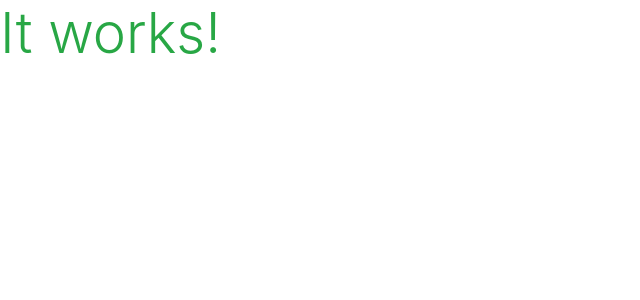
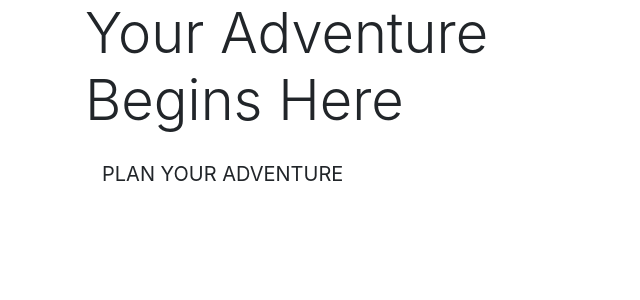
Before and after one commit to Code-Institute-Submissions/ConRdav-CI-PP5-BucketList_OctResub, a Django app: page / in a window 1280 px wide. Shown: the top 300 px of the page, without its empty margins (0-640 px from the left). Run offline with Django 3.2, Linux system fonts and the light colour scheme.

Commit message:
Add landing page content

```diff
--- a/main/templates/index/index.html
+++ b/main/templates/index/index.html
@@ -1,6 +1,27 @@
 {% extends "base.html" %}
 {% load static %}
 
+{% block page_header %}
+<div class="container header-container">
+    <div class="row">
+        <div class="col"></div>
+    </div>
+</div>
+{% endblock %}
+
 {% block content %}
-<h1 class="display-4 text-success">It works!</h1>
+<div class="container h-100">
+    <div class="row h-100">
+        <div class="col-7 col-md-6 my-auto">
+            <h1 class="display-4 logo-font text-black">
+                Your Adventure Begins Here
+            </h1>
+            <div class="'my-5">
+                <h4>
+                    <a href="" class="adventure-button btn btn-lg rounded-0 text-uppercase py-3">Plan your adventure</a>
+                </h4>
+            </div>
+        </div>
+    </div>
+</div>
 {% endblock %}
```
